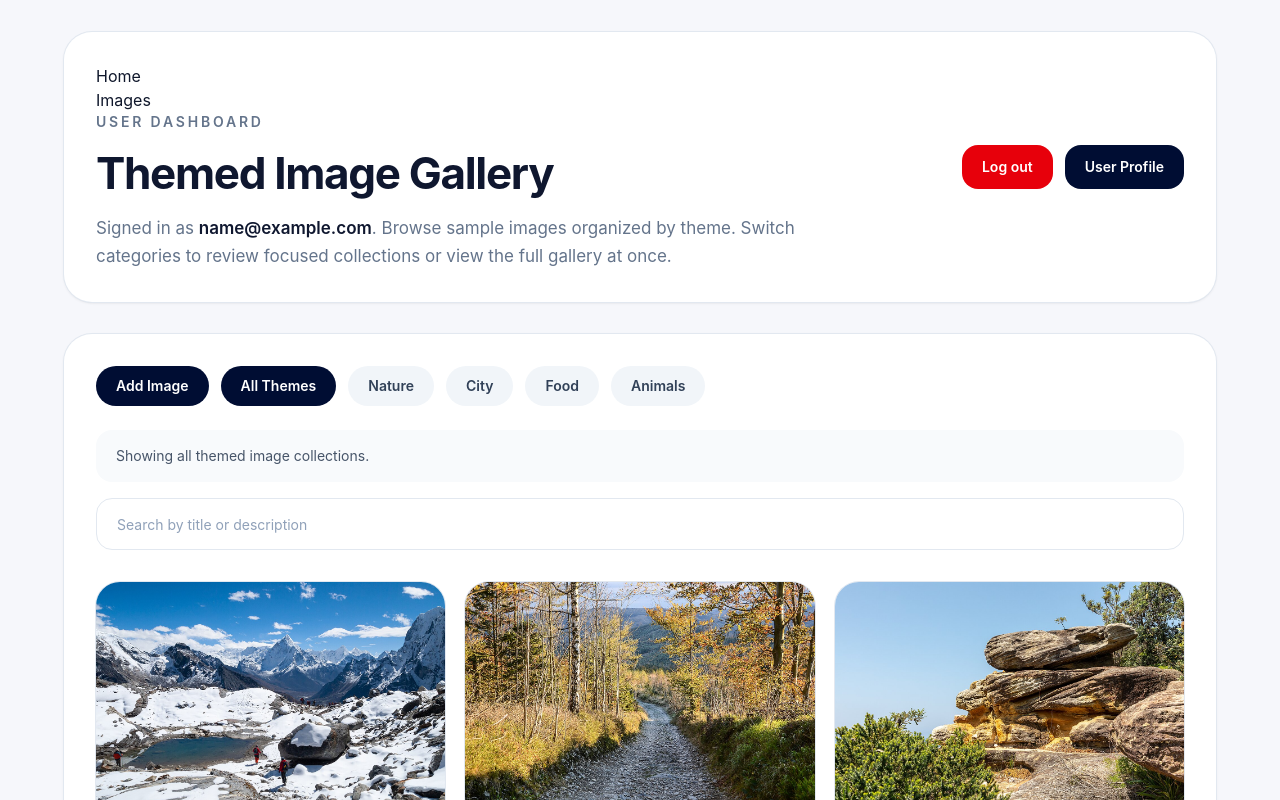
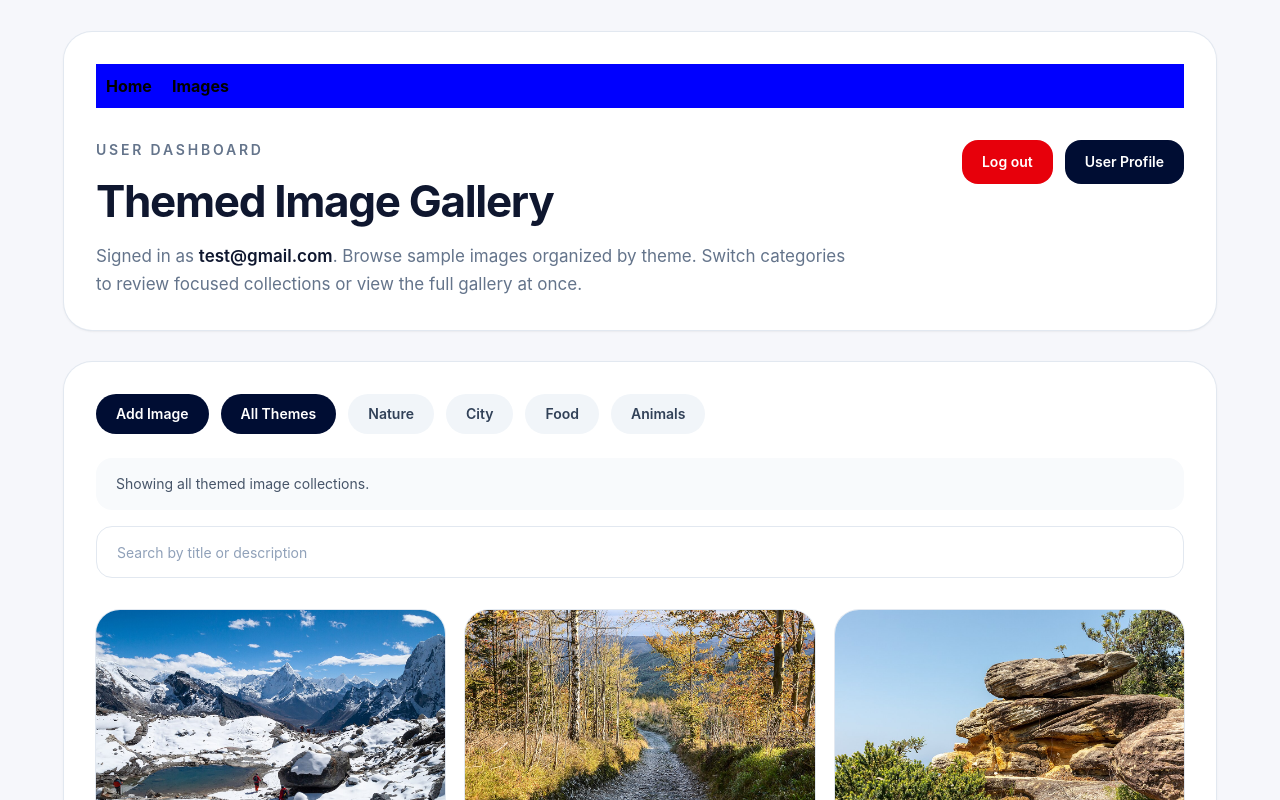
Before and after one commit to JarvisLam-LemonCEO/CMPE280Hackathon, a React (Vite) app: page /user-home in a window 1280 px wide. Shown: the top 800 px of the page. Built offline with nearby package versions, Linux system fonts and the light colour scheme; sample sign-in values are in the browser's storage.

Commit message:
Fixed navigation bat position and Buttons position
The navigation resize itself when we resize the window, and make the buttons always been shown horizontally.

```diff
--- a/src/pages/UserHomePage.jsx
+++ b/src/pages/UserHomePage.jsx
@@ -1,6 +1,7 @@
 import { useEffect, useMemo, useState } from "react";
 import { useNavigate, Link } from "react-router-dom";
 import { allThemeImages, themeById, themeData } from "../data/galleryData";
+import "/src/UserHomePage.css";
 
 const UPLOAD_STORAGE_KEY_PREFIX = "userGalleryUploadsV1";
 
@@ -186,10 +187,11 @@ function UserHomePage() {
     }
   }
 
+
   return (
+
     <main className="min-h-screen bg-[#f6f7fb] px-6 py-8 text-slate-900 sm:px-10 lg:px-16">
-      <header className="mx-auto flex w-full max-w-[1400px] flex-col gap-4 rounded-[28px] bg-white p-6 shadow-sm ring-1 ring-slate-200 sm:p-8 lg:flex-row lg:items-center lg:justify-between">
-        <div>
+    <div className="mx-auto w-full max-w-[1400px] rounded-[28px] bg-white p-6 shadow-sm ring-1 ring-slate-200 sm:p-8">
     <nav className="navbar">
     <ul className="navlist">
     <li>
@@ -200,6 +202,9 @@ function UserHomePage() {
     </li>
     </ul>
     </nav>
+
+    <header className="mt-8 flex flex-col gap-6 lg:flex-row lg:items-start lg:justify-between">
+    <div>
     <p className="text-sm font-semibold uppercase tracking-[0.2em] text-[#64748b]">
     User dashboard
     </p>
@@ -207,24 +212,19 @@ function UserHomePage() {
     Themed Image Gallery
     </h1>
     <p className="mt-2 max-w-[760px] text-[17px] leading-7 text-[#64748b]">
-            Signed in as{" "}
-            <span className="font-semibold text-[#0f172f]">
-              {currentUser?.email || "guest"}
-            </span>
-            . Browse sample images organized by theme. Switch categories to
-            review focused collections or view the full gallery at once.
+    Signed in as <span className="font-semibold text-[#0f172f]">test@gmail.com</span>.
+    Browse sample images organized by theme. Switch categories to review
+    focused collections or view the full gallery at once.
     </p>
     </div>
 
-        <div className="flex flex-wrap gap-3">
-
+    <div className="flex flex-wrap gap-3 lg:justify-end">
     <button
     onClick={handleLogout}
     className="rounded-2xl bg-red-600 px-5 py-3 text-sm font-semibold text-white transition hover:bg-red-700"
     >
     Log out
     </button>
-
 
     <button
     onClick={() => navigate("/user-profile")}
@@ -234,6 +234,7 @@ function UserHomePage() {
     </button>
     </div>
     </header>
+    </div>
 
       <section className="mx-auto mt-8 w-full max-w-[1400px] rounded-[28px] bg-white p-6 shadow-sm ring-1 ring-slate-200 sm:p-8">
         <div className="flex flex-wrap gap-3">
```
Lines whose indentation alone changed are shown as unchanged.
